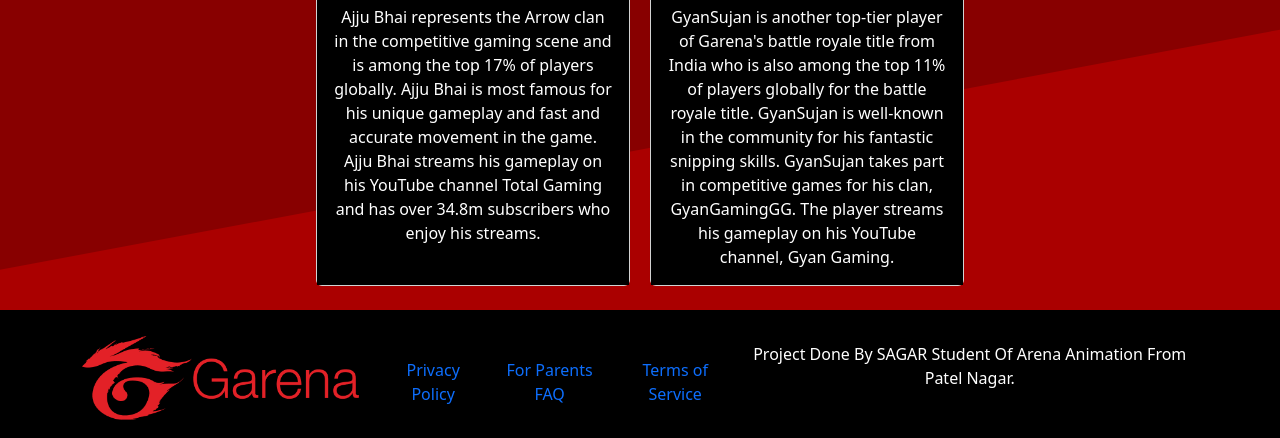
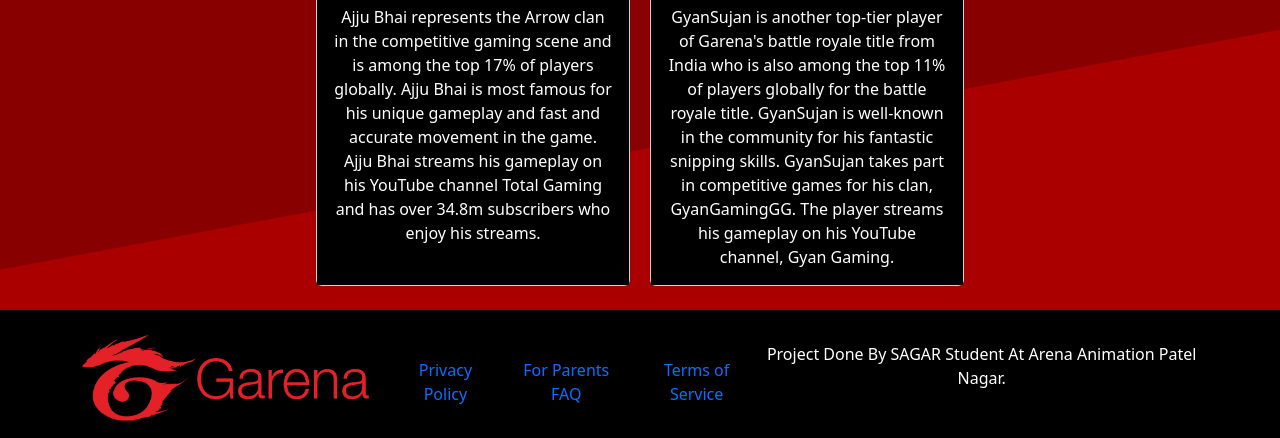
Before and after one commit to Sahil2003-art/freefire, a plain HTML site: page index.html in a window 1280 px wide. Shown: the part 4540-4978 px from the top of the page. Drawn offline with nearby package versions, Linux system fonts and the light colour scheme; a web font is replaced by a local one.

Commit message:
Add files via upload

```diff
--- a/index.html
+++ b/index.html
@@ -549,7 +549,7 @@
                             </a></li>
                     </ul>
                     </div>
-                    <div style="color: white; text-align: center; display: flex; justify-content: center; align-items: center; margin-left: 15px; ;" class="footer-copyright " data-v-564abf29="">Project Done By SAGAR Student Of Arena Animation  From Patel Nagar.</div>
+                    <div style="color: white; text-align: center; display: flex; justify-content: center; align-items: center; margin-left: 15px; ;" class="footer-copyright " data-v-564abf29="">Project Done By SAGAR Student At Arena Animation Patel Nagar.</div>
                     <!-- <div style="color: white; text-align: center; display: flex; justify-content: center; align-items: center; margin-top: 20px;" class="footer-copyright" data-v-564abf29="">Project Done By SAGAR Student Of Arena Animation  From Patel Nagar.</div>
  -->
                         <!-- <div style="color: white;  margin-top: 30px; justify-content: center; display: flex; margin-bottom: 10px; text-align: center;"  >Project Done By SAGAR Student Of Arena Animation  From Patel Nagar</div> -->
```
